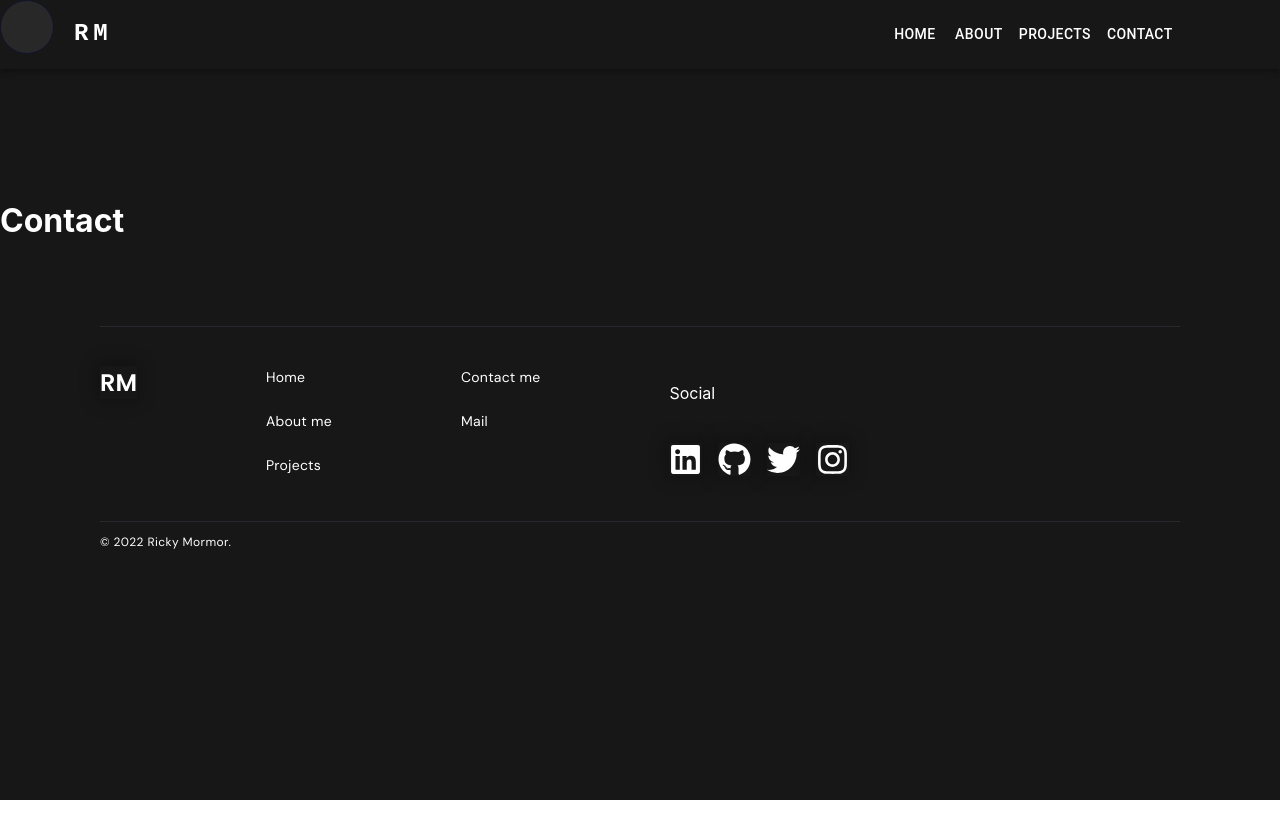
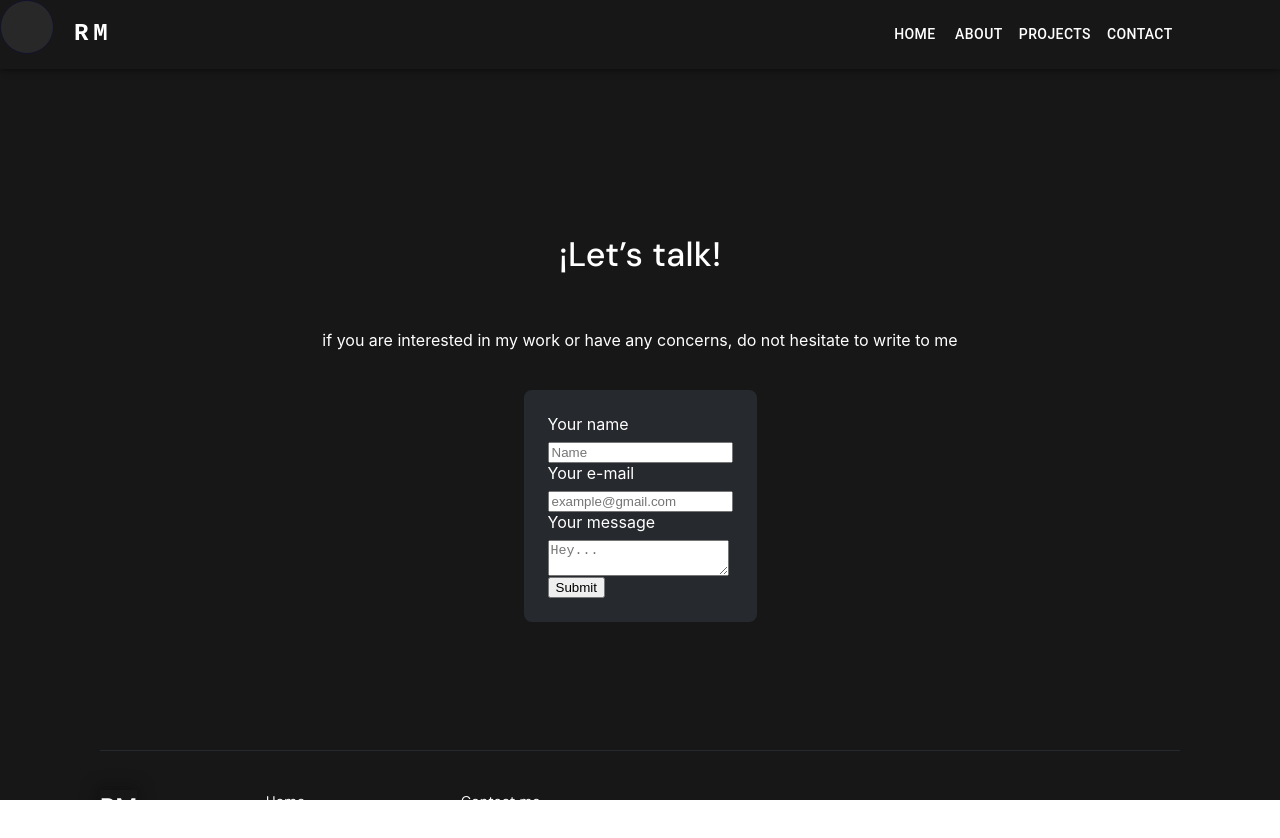
Before and after one commit to astrohunter62/react-portfolio, a React (Create React App) app: page /contact in a window 1280 px wide. Shown: the top 838 px of the page. Before the commit the page ends 800 px from the top, so only its background shows below. Built offline with nearby package versions, Linux system fonts and the light colour scheme.

Commit message:
👌 IMPROVE: add contact form

```diff
--- a/src/pages/Contact.js
+++ b/src/pages/Contact.js
@@ -1,6 +1,31 @@
+import '../stylesheets/Contact.css';
+
 const Contact = () => (
-  <div>
-    <h1>Contact</h1>
+  <div className="contact-container">
+    <div className="contact-content">
+      <h1 className="contact-content__title">¡Let’s talk!</h1>
+      <p>
+        if you are interested in my work or have any concerns, do not hesitate to write to me
+      </p>
+    </div>
+    <div className="contact-form">
+      <form action="https://formspree.io/xqjqjqjq" method="POST">
+        <label className="contact-form__label" htmlFor="name">
+          Your name
+          <input type="text" name="name" id="name" placeholder="Name" />
+        </label>
+        <label className="contact-form__label" htmlFor="email">
+          Your e-mail
+          <input type="email" name="email" id="email" placeholder="example@gmail.com" />
+        </label>
+        <label className="contact-form__label" htmlFor="message">
+          Your message
+          <textarea name="message" id="message" placeholder="Hey..." />
+        </label>
+        <input type="submit" value="Submit" />
+      </form>
+    </div>
+
   </div>
 );
 
--- /dev/null
+++ b/src/stylesheets/Contact.css
@@ -0,0 +1,86 @@
+.contact-container {
+  display: flex;
+  flex-direction: column;
+  justify-content: center;
+  align-items: center;
+  padding: 32px 16px 64px;
+  gap: 24px;
+}
+
+.contact-content {
+  display: flex;
+  flex-direction: column;
+  align-items: center;
+  padding: 0px;
+  gap: 16px;
+  flex: none;
+  order: 0;
+  flex-grow: 0;
+}
+
+.contact-content__title {
+  font-family: 'DM Sans', sans-serif;
+  font-style: normal;
+  font-weight: 500;
+  font-size: 34px;
+  line-height: 40px;
+  letter-spacing: 0.25px;
+  color: #FFFFFF;
+  flex: none;
+  order: 0;
+  flex-grow: 0;
+}
+
+.contact-content__description {
+  font-family: 'DM Sans', sans-serif;
+  font-style: normal;
+  font-weight: 500;
+  font-size: 14px;
+  line-height: 24px;
+  letter-spacing: 0.1px;
+  color: #FFFFFF;
+  flex: none;
+  order: 1;
+  flex-grow: 0;
+}
+
+.contact-form {
+  display: flex;
+  flex-direction: column;
+  align-items: flex-start;
+  padding: 24px;
+  gap: 24px;
+  /* width: 334px;
+  height: 546px; */
+  background: #26292D;
+  border-radius: 8px;
+  flex: none;
+  order: 1;
+  flex-grow: 0;
+}
+
+.contact-form__label {
+  display: flex;
+flex-direction: column;
+align-items: flex-start;
+padding: 0px;
+gap: 8px;
+}
+
+.contact-form__name {
+  flex: none;
+order: 0;
+flex-grow: 0;
+}
+
+.contact-form__email {
+  flex: none;
+order: 1;
+flex-grow: 0;
+}
+
+.contact-form__textarea {
+  flex: none;
+order: 2;
+flex-grow: 0;
+}
```
